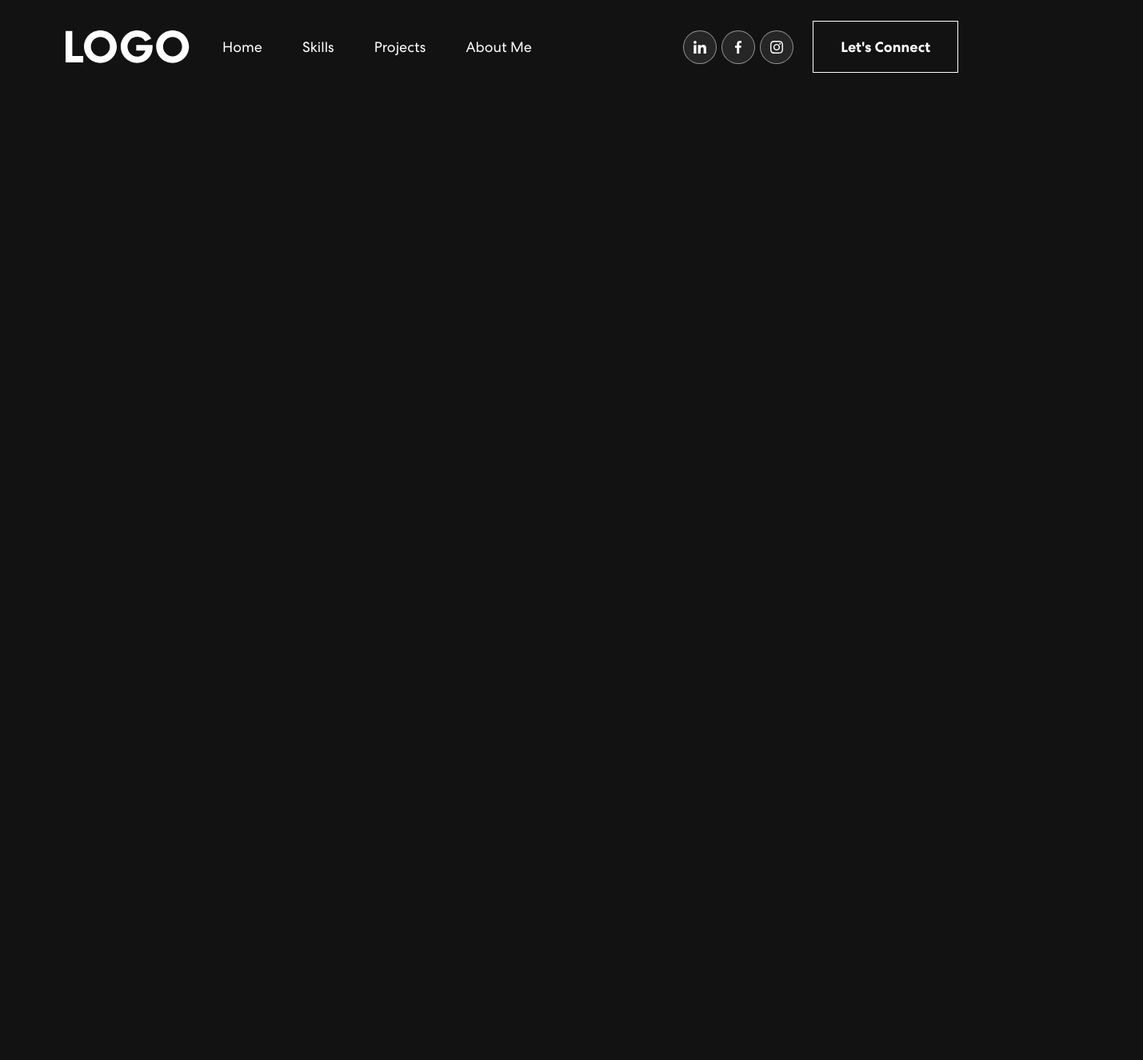
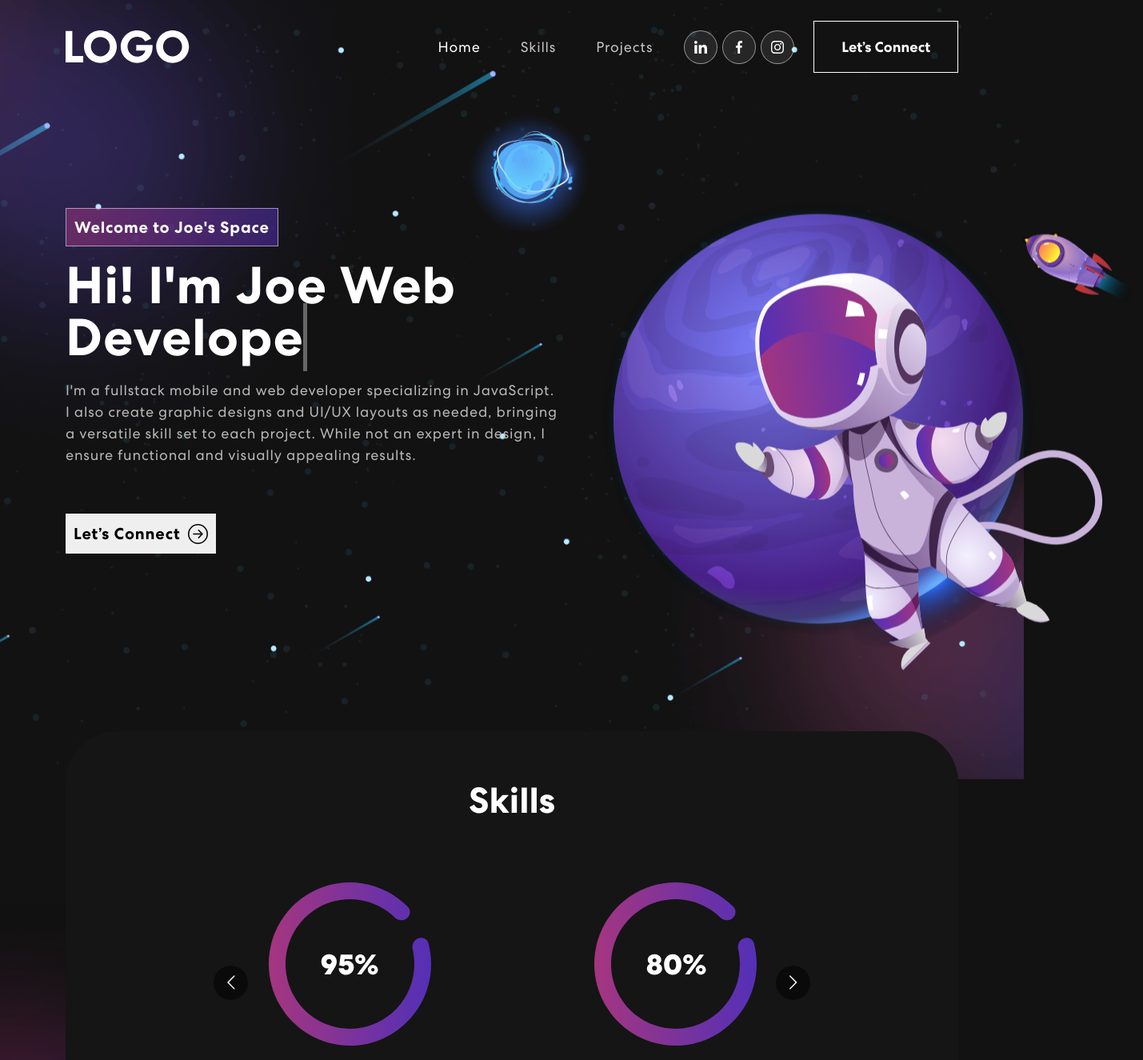
Before and after one commit to joe2sure/portfolio, a React (Create React App) app: page / in a window 1280 px wide. Shown: the top 1325 px of the page at 80% size, 1429 px wide, since content can reach past the window. Before the commit the page ends 800 px from the top, so only its background shows below. Built offline with nearby package versions, Linux system fonts and the light colour scheme.

Commit message:
completed the Banner and Skill Scetion, modified the Navbar component and installed third party libraries to support the banner and skill components

```diff
--- a/package.json
+++ b/package.json
@@ -6,10 +6,16 @@
     "@testing-library/jest-dom": "^5.17.0",
     "@testing-library/react": "^13.4.0",
     "@testing-library/user-event": "^13.5.0",
+    "animate.css": "^4.1.1",
     "bootstrap": "^5.3.3",
     "react": "^18.3.1",
     "react-bootstrap": "^2.10.2",
+    "react-bootstrap-icons": "^1.11.4",
     "react-dom": "^18.3.1",
+    "react-multi-carousel": "^2.8.5",
+    "react-on-screen": "^2.1.1",
+    "react-router-dom": "^6.23.1",
+    "react-router-hash-link": "^2.4.3",
     "react-scripts": "5.0.1",
     "web-vitals": "^2.1.4"
   },
--- a/src/App.js
+++ b/src/App.js
@@ -1,13 +1,16 @@
 // import logo from './logo.svg';
-import './App.css';
+import "./App.css";
 import "bootstrap/dist/css/bootstrap.min.css";
 
-import { NavBar } from "./components/Navbar.js";
+// import { NavBar } from "./components/Navbar.js";
+import { NavBar, Banner, Skill } from "./components";
 
 function App() {
   return (
     <div className="App">
       <NavBar />
+      <Banner />
+      <Skill />
     </div>
   );
 }
--- /dev/null
+++ b/src/components/Banner.js
@@ -0,0 +1,115 @@
+import { useState, useEffect } from "react";
+import { Container, Row, Col } from "react-bootstrap";
+import { ArrowRightCircle } from "react-bootstrap-icons";
+import "animate.css/animate.min.css";
+import TrackVisibility from "react-on-screen";
+
+import headerImg from "../assets/img/header-img.svg";
+import "../styles/Banner.css";
+
+export const Banner = () => {
+  const [loopNum, setLoopNum] = useState(0);
+  const [isDeleting, setIsDeleting] = useState(false);
+  const [text, setText] = useState("");
+  const [delta, setDelta] = useState(300 - Math.random() * 100);
+  const [index, setIndex] = useState(1);
+  const toRotate = [
+    "Web Developer",
+    "Mobile Developer",
+    "Web Designer",
+    "UI/UX Designer",
+  ];
+  const period = 2000;
+
+  useEffect(() => {
+    let ticker = setInterval(() => {
+      tick();
+    }, delta);
+
+    return () => {
+      clearInterval(ticker);
+    };
+  }, [text]);
+
+  const tick = () => {
+    let i = loopNum % toRotate.length;
+    let fullText = toRotate[i];
+    let updatedText = isDeleting
+      ? fullText.substring(0, text.length - 1)
+      : fullText.substring(0, text.length + 1);
+
+    setText(updatedText);
+
+    if (isDeleting) {
+      setDelta((prevDelta) => prevDelta / 2);
+    }
+
+    if (!isDeleting && updatedText === fullText) {
+      setIsDeleting(true);
+      setIndex((prevIndex) => prevIndex - 1);
+      setDelta(period);
+    } else if (isDeleting && updatedText === "") {
+      setIsDeleting(false);
+      setLoopNum(loopNum + 1);
+      setIndex(1);
+      setDelta(500);
+    } else {
+      setIndex((prevIndex) => prevIndex + 1);
+    }
+  };
+
+  return (
+    <section className="banner" id="home">
+      <Container>
+        <Row className="aligh-items-center">
+          <Col xs={12} md={6} xl={7}>
+            <TrackVisibility>
+              {({ isVisible }) => (
+                <div
+                  className={
+                    isVisible ? "animate__animated animate__fadeIn" : ""
+                  }
+                >
+                  <span className="tagline">Welcome to Joe's Space</span>
+                  <h1>
+                    {`Hi! I'm Joe \n`}{" "}
+                    <span
+                      className="txt-rotate"
+                      dataPeriod="1000"
+                      data-rotate='[ "Web Developer", "Web Designer", "Mobile Developer" ]'
+                    >
+                      <span className="wrap">{text}</span>
+                    </span>
+                  </h1>
+                  <p>
+                    I'm a fullstack mobile and web developer specializing in
+                    JavaScript. I also create graphic designs and UI/UX layouts
+                    as needed, bringing a versatile skill set to each project.
+                    While not an expert in design, I ensure functional and
+                    visually appealing results.
+                  </p>
+                  <button onClick={() => console.log("connect")}>
+                    Let’s Connect <ArrowRightCircle size={25} />
+                  </button>
+                </div>
+              )}
+            </TrackVisibility>
+          </Col>
+          <Col xs={12} md={6} xl={5}>
+            <TrackVisibility>
+              {({ isVisible }) => (
+                <div
+                  className={
+                    isVisible ? "animate__animated animate__zoomIn" : ""
+                  }
+                >
+                  <img src={headerImg} alt="Header Img" />
+                </div>
+              )}
+            </TrackVisibility>
+          </Col>
+        </Row>
+      </Container>
+    </section>
+  );
+};
--- a/src/components/Navbar.js
+++ b/src/components/Navbar.js
@@ -1,18 +1,16 @@
-import { Navbar, Container, Nav } from "react-bootstrap";
 import { useState, useEffect } from "react";
+import { Navbar, Nav, Container } from "react-bootstrap";
 import logo from "../assets/img/logo.svg";
 import navIcon1 from "../assets/img/nav-icon1.svg";
 import navIcon2 from "../assets/img/nav-icon2.svg";
 import navIcon3 from "../assets/img/nav-icon3.svg";
+import { HashLink } from "react-router-hash-link";
+import { BrowserRouter as Router } from "react-router-dom";
 import "../styles/Navbar.css";
 
 export const NavBar = () => {
   const [activeLink, setActiveLink] = useState("home");
   const [scrolled, setScrolled] = useState(false);
-
-  const onUpdateActiveLink = (value) => {
-    setActiveLink(value);
-  };
 
   useEffect(() => {
     const onScroll = () => {
@@ -21,77 +19,80 @@
       } else {
         setScrolled(false);
       }
+    };
+
     window.addEventListener("scroll", onScroll);
+
     return () => window.removeEventListener("scroll", onScroll);
+  }, []);
+
+  const onUpdateActiveLink = (value) => {
+    setActiveLink(value);
   };
-  }, []);
+
   return (
+    <Router>
       <Navbar expand="md" className={scrolled ? "scrolled" : ""}>
         <Container>
-        <Navbar.Brand href="#home">
+          <Navbar.Brand href="/">
             <img src={logo} alt="Logo" />
           </Navbar.Brand>
           <Navbar.Toggle aria-controls="basic-navbar-nav">
-          <span className="navbar-toggle-icon"></span>
+            <span className="navbar-toggler-icon"></span>
           </Navbar.Toggle>
           <Navbar.Collapse id="basic-navbar-nav">
-          <Nav className="me-auto">
+            <Nav className="ms-auto">
               <Nav.Link
                 href="#home"
-              className={activeLink ? "active navbar-link" : "navbar"}
+                className={
+                  activeLink === "home" ? "active navbar-link" : "navbar-link"
+                }
                 onClick={() => onUpdateActiveLink("home")}
               >
                 Home
               </Nav.Link>
               <Nav.Link
-              href="#link"
-              className={activeLink ? "active navbar-link" : "navbar"}
+                href="#skills"
+                className={
+                  activeLink === "skills" ? "active navbar-link" : "navbar-link"
+                }
                 onClick={() => onUpdateActiveLink("skills")}
               >
                 Skills
               </Nav.Link>
               <Nav.Link
-              className={activeLink ? "active navbar-link" : "navbar"}
+                href="#projects"
+                className={
+                  activeLink === "projects"
+                    ? "active navbar-link"
+                    : "navbar-link"
+                }
                 onClick={() => onUpdateActiveLink("projects")}
               >
                 Projects
               </Nav.Link>
-            <Nav.Link
-              className={activeLink ? "active navbar-link" : "navbar"}
-              onClick={() => onUpdateActiveLink("about-me")}
-            >
-              About Me
-            </Nav.Link>
-            {/* <NavDropdown title="Dropdown" id="basic-nav-dropdown">
-             <NavDropdown.Item href="#action/3.1">Action</NavDropdown.Item>
-             <NavDropdown.Item href="#action/3.2">
-               Another action
-             </NavDropdown.Item>
-             <NavDropdown.Item href="#action/3.3">Something</NavDropdown.Item>
-             <NavDropdown.Divider />
-             <NavDropdown.Item href="#action/3.4">
-               Separated link
-             </NavDropdown.Item>
-           </NavDropdown> */}
             </Nav>
             <span className="navbar-text">
               <div className="social-icon">
-              <a href="">
+                <a href="#">
                   <img src={navIcon1} alt="" />
                 </a>
-              <a href="">
+                <a href="#">
                   <img src={navIcon2} alt="" />
                 </a>
-              <a href="">
+                <a href="#">
                   <img src={navIcon3} alt="" />
                 </a>
               </div>
-            <button className="" onClick={console.log("let's connect")}>
-              <span>Let's Connect</span>
+              <HashLink to="#connect">
+                <button className="vvd">
+                  <span>Let’s Connect</span>
                 </button>
+              </HashLink>
             </span>
           </Navbar.Collapse>
         </Container>
       </Navbar>
+    </Router>
   );
 };
--- /dev/null
+++ b/src/components/Skill.js
@@ -0,0 +1,68 @@
+import meter1 from "../assets/img/meter1.svg";
+import meter2 from "../assets/img/meter2.svg";
+import meter3 from "../assets/img/meter3.svg";
+import arrow1 from "../assets/img/arrow1.svg";
+import arrow2 from "../assets/img/arrow2.svg";
+import colorSharp from "../assets/img/color-sharp.png";
+import "../styles/Skill.css";
+
+import Carousel from "react-multi-carousel";
+import "react-multi-carousel/lib/styles.css";
+
+export const Skill = () => {
+  const responsive = {
+    superlargeDesktop: {
+      breakpoint: { max: 4000, min: 3000 },
+      items: 5,
+    },
+    desktop: {
+      breakpoint: { max: 3000, min: 1024 },
+      items: 3,
+    },
+    tablet: {
+      breakpoint: { max: 1024, min: 464 },
+      items: 2,
+    },
+    mobile: {
+      breakpoint: { max: 464, min: 0 },
+      items: 1,
+    },
+  };
+  return (
+    <section className="skill" id="skills">
+      <div className="container">
+        <div className="row">
+          <div className="col-12">
+            <div className="skill-bx wow zoomIn">
+              <h2>Skills</h2>
+              <p></p>
+              <Carousel
+                responsive={responsive}
+                infinite={true}
+                className="owl-carousel owl-theme skill-slider"
+              >
+                <div className="item">
+                  <img src={meter1} alt="Image" />
+                  <h5>Web Development</h5>
+                </div>
+                <div className="item">
+                  <img src={meter2} alt="Image" />
+                  <h5>Brand Identity</h5>
+                </div>
+                <div className="item">
+                  <img src={meter3} alt="Image" />
+                  <h5>Logo design</h5>
+                </div>
+                <div className="item">
+                  <img src={meter1} alt="Image" />
+                  <h5>Mobile Development</h5>
+                </div>
+              </Carousel>
+            </div>
+          </div>
+        </div>
+      </div>
+      <img className="background-image-left" src={colorSharp} alt="Image" />
+    </section>
+  );
+};
--- /dev/null
+++ b/src/components/index.js
@@ -0,0 +1,3 @@
+export { Banner } from "./Banner";
+export { NavBar } from "./Navbar";
+export { Skill } from "./Skill";
--- /dev/null
+++ b/src/styles/Banner.css
@@ -0,0 +1,81 @@
+.banner {
+ margin-top: 0;
+ padding: 260px 0 100px 0;
+ background-image: url('../assets/img/banner-bg.png');
+ background-position: top center;
+ background-size: cover;
+ background-repeat: no-repeat;
+}
+
+.banner .tagline {
+ font-weight: 700;
+ letter-spacing: 0.8px;
+ padding: 8px 10px;
+ background: linear-gradient(90.21deg, rgba(170, 54, 124, 0.5) -5.91%, rgba(74, 47, 189, 0.5) 111.58%);
+ border: 1px solid rgba(255, 255, 255, 0.5);
+ font-size: 20px;
+ margin-bottom: 16px;
+ display: inline-block;
+}
+
+.banner h1 {
+ font-size: 65px;
+ font-weight: 700;
+ letter-spacing: 0.8px;
+ line-height: 1;
+ margin-bottom: 20px;
+ display: block;
+}
+
+.banner p {
+ color: #B8B8B8;
+ font-size: 18px;
+ letter-spacing: 0.8px;
+ line-height: 1.5em;
+ width: 96%;
+}
+
+.banner button {
+ color: #000;
+ font-weight: 700;
+ font-size: 20px;
+ margin-top: 60px;
+ letter-spacing: 0.8px;
+ display: flex;
+ align-items: center;
+ border: none;
+ padding: 10px;
+}
+
+.banner button svg {
+ font-size: 25px;
+ margin-left: 10px;
+ transition: 0.3s ease-in-out;
+ line-height: 1;
+}
+
+.banner button:hover svg {
+ margin-left: 25px;
+}
+
+.banner img {
+ animation: updown 3s linear infinite;
+}
+
+@keyframes updown {
+ 0% {
+  transform: translateY(-20px);
+ }
+
+ 50% {
+  transform: translateY(20px);
+ }
+
+ 100% {
+  transform: translateY(-20px);
+ }
+}
+
+.txt-rotate>.wrap {
+ border-right: 0.08em solid #666;
+}
--- a/src/styles/Navbar.css
+++ b/src/styles/Navbar.css
@@ -2,29 +2,29 @@
   padding: 18px 0;
   position: fixed;
   width: 100%;
- top:0;
+  top: 0;
   z-index: 9999;
- transition: 0.32s ease-in-out;
+  transition:  0.32s ease-in-out;
 }
 nav.navbar.scrolled {
   padding: 0px 0;
   background-color: #121212;
 }
-nav.navbar a.navbar.brand {
+nav.navbar a.navbar-brand {
     width: 9%;
 }
 nav.navbar .navbar-nav .nav-link.navbar-link {
   font-weight: 400;
   color: #fff !important;
- letter-spacing: 0,8px;
+  letter-spacing: 0.8px;
   padding: 0 25px;
   font-size: 18px;
   opacity: 0.75;
 }
-nav.navbar .navbar-nav a.nav-link.navbar-link:hover,nav.navbar .navbar-nav a.nav-link.navbar-link.active {
+nav.navbar .navbar-nav a.nav-link.navbar-link:hover,
+nav.navbar .navbar-nav a.nav-link.navbar-link.active {
     opacity: 1;
 }
-
 span.navbar-text {
     display: flex;
     align-items: center;
@@ -82,7 +82,7 @@
 }
 .navbar-text button::before {
   content: "";
- width: 0;
+  width: 0%;
   height: 100%;
   position: absolute;
   background-color: #fff;
@@ -100,12 +100,13 @@
 	height: 100%;
 	position: absolute;
 }
-nav.navbar .navbar-toggler:active, nav.navbar .navabr-toggler:focus {
+nav.navbar .navbar-toggler:active,
+nav.navbar .navbar-toggler:focus {
 	outline: none;
     box-shadow: none;
 }
-nav.navbar .navbar-toggle-icon {
- width:24px;
+nav.navbar .navbar-toggler-icon {
+  width: 24px;
   height: 17px;
   background-image: none;
   position: relative;
@@ -113,32 +114,34 @@
   transition: all 300ms linear;
   top: -2px;
 }
-nav.navbar .navbar-toggle-icon:focus {
+nav.navbar .navbar-toggler-icon:focus {
 	border-bottom: 2px solid #fff;
 }
-nav.navbar .navbar-toggle-icon:after, nav.navbar .navbar-toggle-icon:before {
+nav.navbar .navbar-toggler-icon:after,
+nav.navbar .navbar-toggler-icon:before {
 	width: 24px;
 	position: absolute;
 	height: 2px;
+	background-color: #fff;
 	top: 0;
 	left: 0;
 	content: '';
 	z-index: 2;
 	transition: all 300ms linear;
 }
-nav.navbar .navbar-toggle-icon:after {
- top:8px;
+nav.navbar .navbar-toggler-icon:after {
+	top: 8px;
 }
-nav.navbar .navbar-toggle[aria-expanded="true"] .navbar-toggle-icon:after {
+nav.navbar .navbar-toggler[aria-expanded="true"] .navbar-toggler-icon:after {
 	transform: rotate(45deg);
 	background-color: #fff;
 	height: 2px;
 }
-nav.navbar .navbar-toggle[aria-expanded="true"] .navbar-toggle-icon:before {
+nav.navbar .navbar-toggler[aria-expanded="true"] .navbar-toggler-icon:before {
 	transform: translateY(8px) rotate(-45deg);
 	background-color: #fff;
 	height: 2px;
 }
-nav.navbar .navbar-toggler[aria-expanded="true"] .navbar-toggle-icon {
+nav.navbar .navbar-toggler[aria-expanded="true"] .navbar-toggler-icon {
 	border-color: transparent;
 }
--- /dev/null
+++ b/src/styles/Skill.css
@@ -0,0 +1,38 @@
+.skill {
+ padding: 0 0 50px 0;
+ position: relative;
+}
+.skill-bx {
+ background: #151515;
+ border-radius: 64px;
+ text-align: center;
+ padding: 60px 50px;
+ margin-top: -60px;
+}
+.skill h2 {
+ font-size: 45px;
+ font-weight: 700;
+}
+.skill p {
+ color: #B8B8B8;
+ font-size: 18px;
+ letter-spacing: 0.8px;
+ line-height: 1.5em;
+ margin: 14px 0 75px 0;
+}
+.skill-slider {
+ width: 80%;
+ margin: 0 auto;
+ position: relative;
+}
+.skill-slider .item img {
+ width: 50%;
+ margin: 0 auto 15px auto;
+}
+.background-image-left {
+ top: 28%;
+ position: absolute;
+ bottom: 0;
+ width: 40%;
+ z-index: -4;
+}
```
Also changed, not shown: 1 other file (tests, documents, lock files or other folders). Lines whose indentation alone changed are shown as unchanged.
